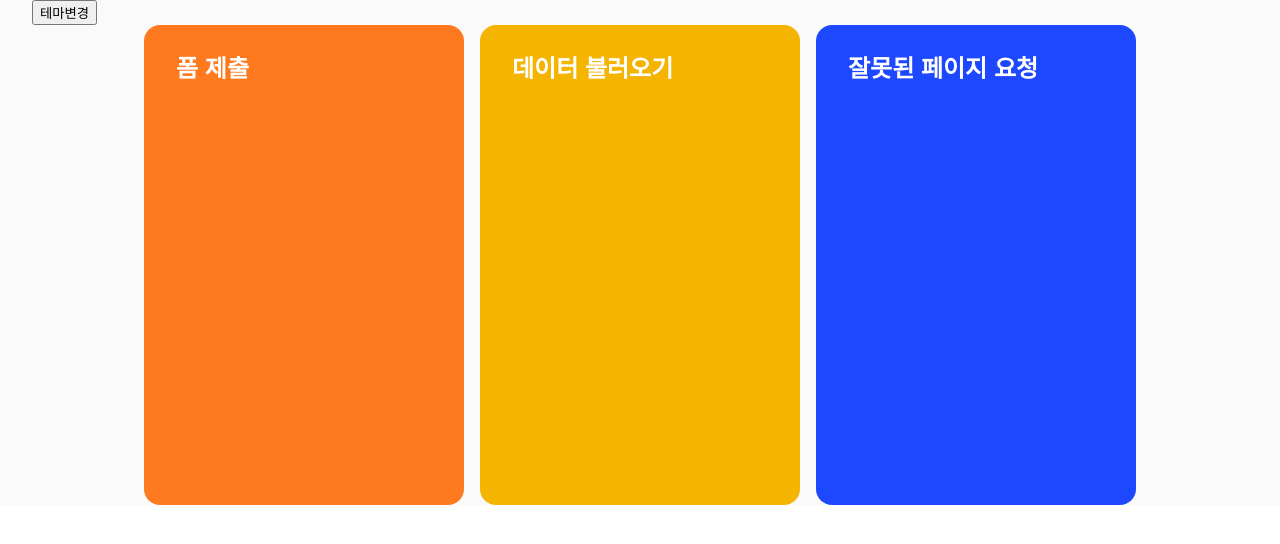
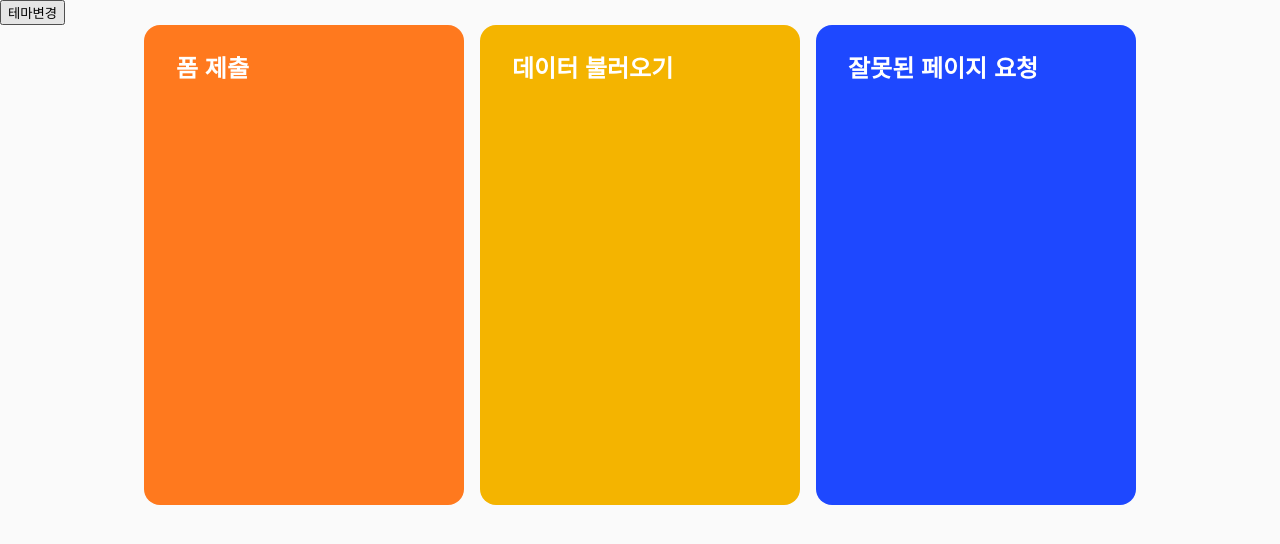
Before and after one commit to KangyeolLee/React-Testing-Library, a React (Create React App) app: page / in a window 1280 px wide. Shown: the top 544 px of the page. Built offline with nearby package versions, Linux system fonts and the light colour scheme.

Commit message:
App 전체 화면 비율 차지하도록 스타일 설정

```diff
--- a/src/layouts/App/styles.ts
+++ b/src/layouts/App/styles.ts
@@ -2,7 +2,6 @@ import styled from "styled-components";
 
 export const App = styled.div`
   background-color: ${({ theme }) => theme.color.background};
-  max-width: 108rem;
-  margin: auto;
-  padding: 0 2rem;
+  width: 100vw;
+  height: 100vh;
 `;
```
